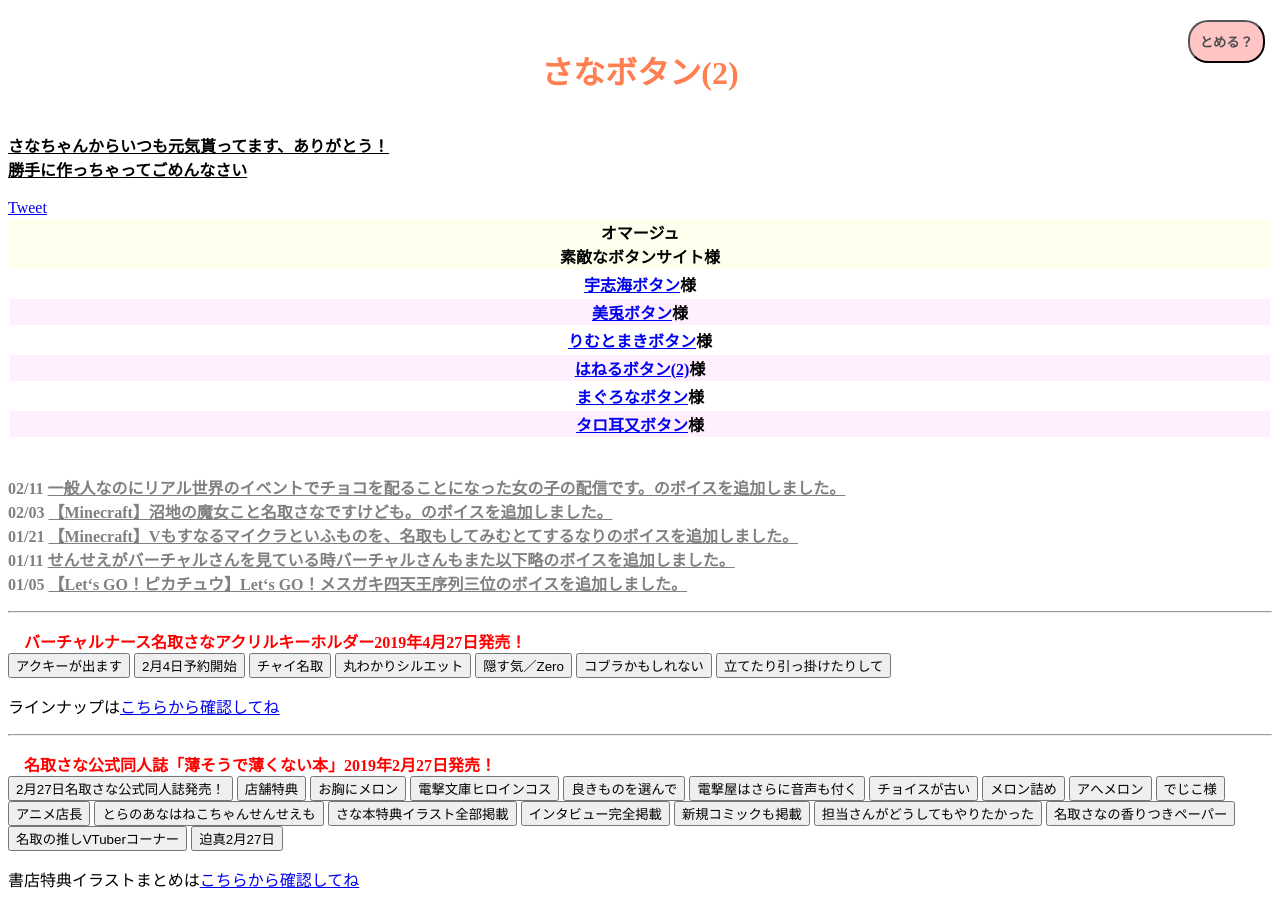
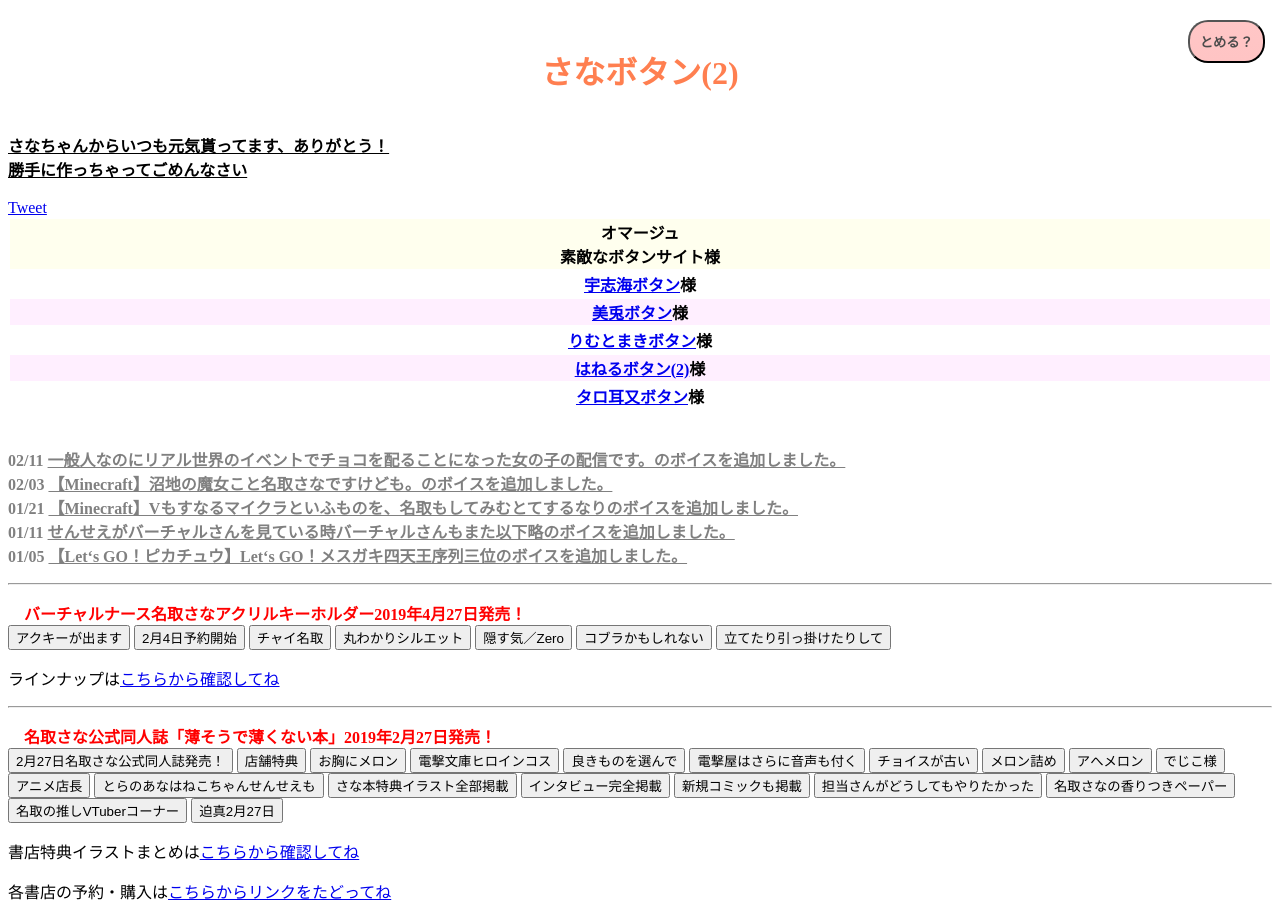
Before and after one commit to sanabutton/sanabutton.github.io, a Jekyll site: the page built from index.html, in a window 1280 px wide and 900 px high. Built offline with Jekyll 4.4.1, drawn with Linux system fonts in a browser that asks for light colours; comment, search, counter and statistics services are not loaded.

Commit message:
まぐろなボタンのリンクを削除

```diff
--- a/_includes/header.html
+++ b/_includes/header.html
@@ -22,7 +22,5 @@
     <tr>
         <td><a href="http://inabagumi.sakura.ne.jp/">はねるボタン(2)</a>様
     <tr>
-        <td><a href="http://magurona-button.sakura.ne.jp/">まぐろなボタン</a>様
-    <tr>
         <td><a href="/odanobu/">タロ耳又ボタン</a>様
 </table>
```
